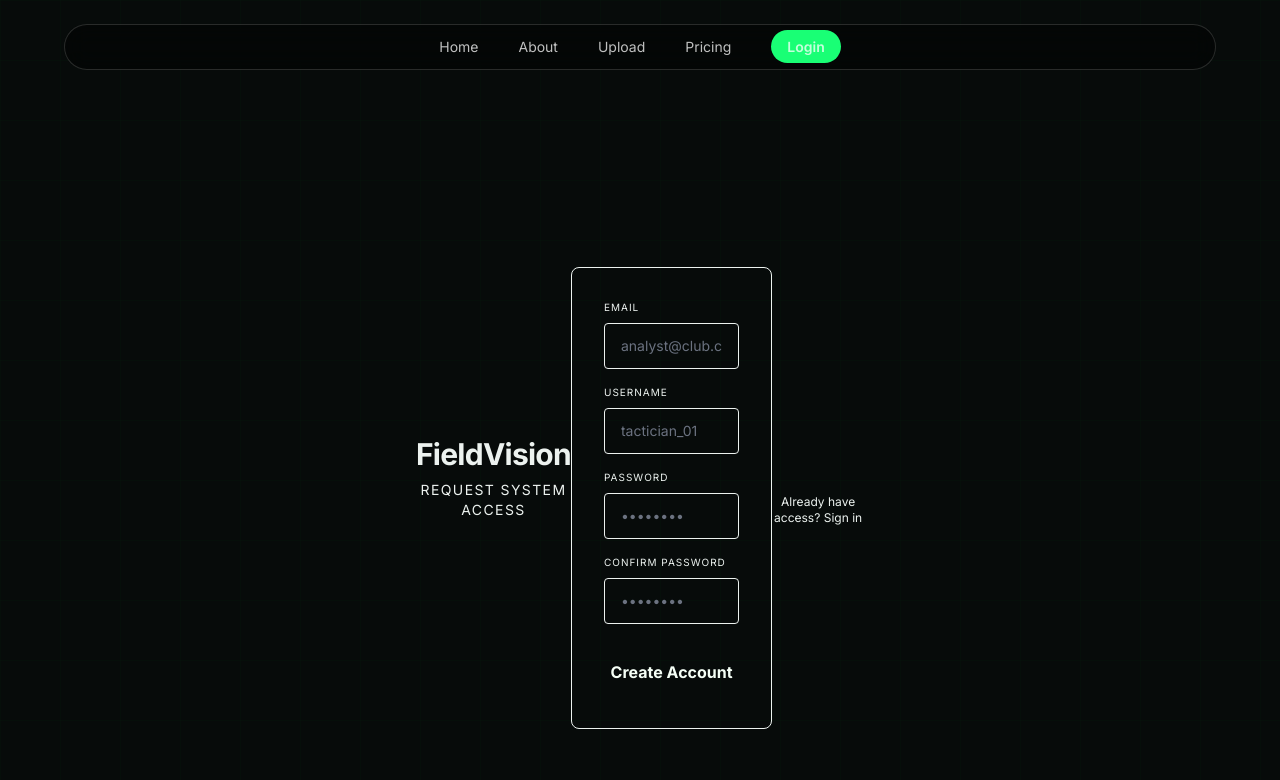
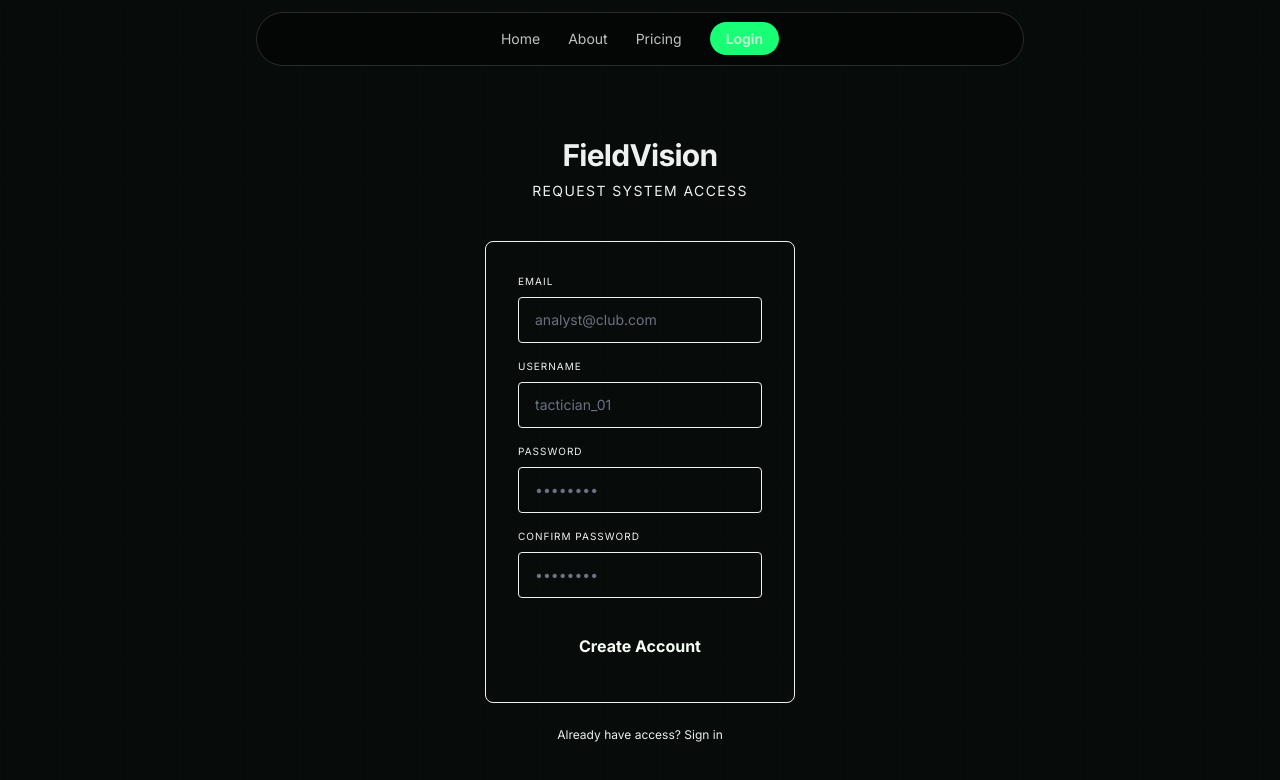
Before and after one commit to Muhammad-Mashhood/football-analytics-engine-YOLO, a React (Vite) app in the folder frontend/: page /register in a window 1280 px wide. Shown: the top 780 px of the page. Built offline with nearby package versions, Linux system fonts and the light colour scheme.

Commit message:
frontend final

```diff
--- a/frontend/src/components/PublicNavbar.jsx
+++ b/frontend/src/components/PublicNavbar.jsx
@@ -8,17 +8,14 @@ export default function PublicNavbar() {
   const token = useAuthStore((s) => s.token)
 
   return (
-    <header className="sticky top-3 z-40 px-4 pt-3 md:px-8">
-      <nav className="mx-auto max-w-6xl rounded-full border border-white/15 bg-black/40 px-5 py-3 backdrop-blur-md">
-        <ul className="flex items-center justify-center gap-5 text-sm text-white/75 md:gap-10">
+    <header className="absolute inset-x-0 top-0 z-40 px-4 pt-2 md:px-8 md:pt-3">
+      <nav className="mx-auto max-w-3xl rounded-full border border-white/15 bg-black/40 px-6 py-4 backdrop-blur-md">
+        <ul className="flex items-center justify-center gap-4 text-sm text-white/75 md:gap-7">
           <li>
             <Link to="/" className={linkClass}>Home</Link>
           </li>
           <li>
             <Link to="/#about" className={linkClass}>About</Link>
-          </li>
-          <li>
-            <Link to={token ? '/app/analyze' : '/login'} className={linkClass}>Upload</Link>
           </li>
           <li>
             <Link to="/#pricing" className={linkClass}>Pricing</Link>
--- a/frontend/src/pages/HomePage.jsx
+++ b/frontend/src/pages/HomePage.jsx
@@ -1,21 +1,36 @@
+import { useEffect } from 'react'
+import { useLocation } from 'react-router-dom'
 import PublicNavbar from '../components/PublicNavbar'
 import landingImage from '../assets/landing-gemini.png'
 
 export default function HomePage() {
+  const { hash } = useLocation()
+
+  useEffect(() => {
+    if (!hash) return
+
+    const target = document.querySelector(hash)
+    if (!target) return
+
+    requestAnimationFrame(() => {
+      target.scrollIntoView({ behavior: 'smooth', block: 'start' })
+    })
+  }, [hash])
+
   return (
     <div className="min-h-screen bg-[#060808] text-text-primary">
       <PublicNavbar />
 
       <main>
-        <section id="home" className="relative min-h-screen">
+        <section id="home" className="relative h-screen min-h-screen">
           <div className="absolute inset-0">
             <img
               src={landingImage}
               alt="Football analytics hero"
-              className="h-full w-full object-cover object-[center_58%]"
+              className="h-full w-full object-cover object-top"
             />
           </div>
-          <div className="absolute inset-0 bg-[linear-gradient(180deg,rgba(0,0,0,0.04)_0%,rgba(0,0,0,0.16)_100%)]" />
+          <div className="absolute inset-0 bg-[linear-gradient(180deg,rgba(0,0,0,0.02)_0%,rgba(0,0,0,0.08)_100%)]" />
         </section>
 
         <section id="about" className="mx-auto max-w-6xl px-4 pb-16 pt-16 md:px-8">
--- a/frontend/src/pages/LoginPage.jsx
+++ b/frontend/src/pages/LoginPage.jsx
@@ -89,14 +89,14 @@ export default function LoginPage() {
       <motion.div
         initial={{ opacity: 0, y: 20 }}
         animate={{ opacity: 1, y: 0 }}
-        className="relative mx-auto flex min-h-screen w-full max-w-md items-center pt-20"
+        className="relative mx-auto flex min-h-screen w-full max-w-xl flex-col items-center justify-center px-2 pt-20"
       >
-        <div className="text-center mb-10">
+        <div className="mb-10 w-full text-center">
           <h1 className="font-heading font-bold text-accent text-3xl tracking-tight mb-2">FieldVision</h1>
           <p className="text-text-secondary text-sm uppercase tracking-widest">Tactical HUD Engine</p>
         </div>
 
-        <div className="bg-bg-card border border-border-medium rounded-lg p-8">
+        <div className="w-full bg-bg-card border border-border-medium rounded-lg p-8">
           <div className="flex items-center gap-2 mb-6">
             <div className="w-2 h-2 rounded-full bg-accent" />
             <span className="text-text-secondary text-xs uppercase tracking-widest font-bold">Secure Access</span>
@@ -178,7 +178,7 @@ export default function LoginPage() {
           </div>
         </div>
 
-        <p className="text-center text-text-muted text-xs mt-6">
+        <p className="mt-6 w-full text-center text-text-muted text-xs">
           No account?{' '}
           <Link to="/register" className="text-accent hover:underline">
             Register access
--- a/frontend/src/pages/RegisterPage.jsx
+++ b/frontend/src/pages/RegisterPage.jsx
@@ -55,7 +55,7 @@ export default function RegisterPage() {
       <motion.div
         initial={{ opacity: 0, y: 20 }}
         animate={{ opacity: 1, y: 0 }}
-        className="relative mx-auto flex min-h-screen w-full max-w-md items-center pt-20"
+        className="relative mx-auto flex min-h-screen w-full max-w-lg flex-col items-center justify-center pt-20"
       >
         <div className="text-center mb-10">
           <h1 className="font-heading font-bold text-accent text-3xl tracking-tight mb-2">FieldVision</h1>
```
Also changed, not shown: 5 other files (tests, documents, lock files or other folders).
